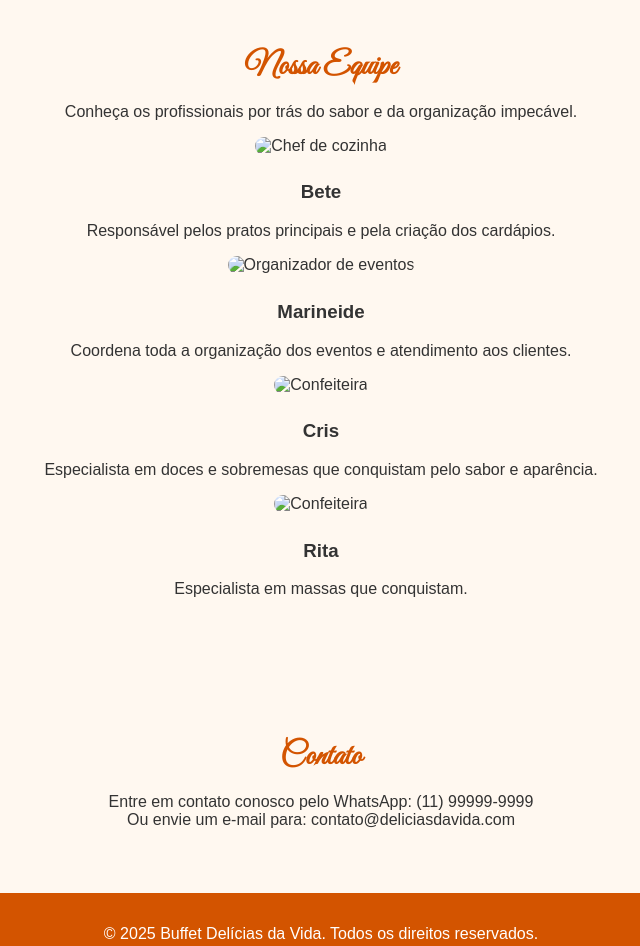
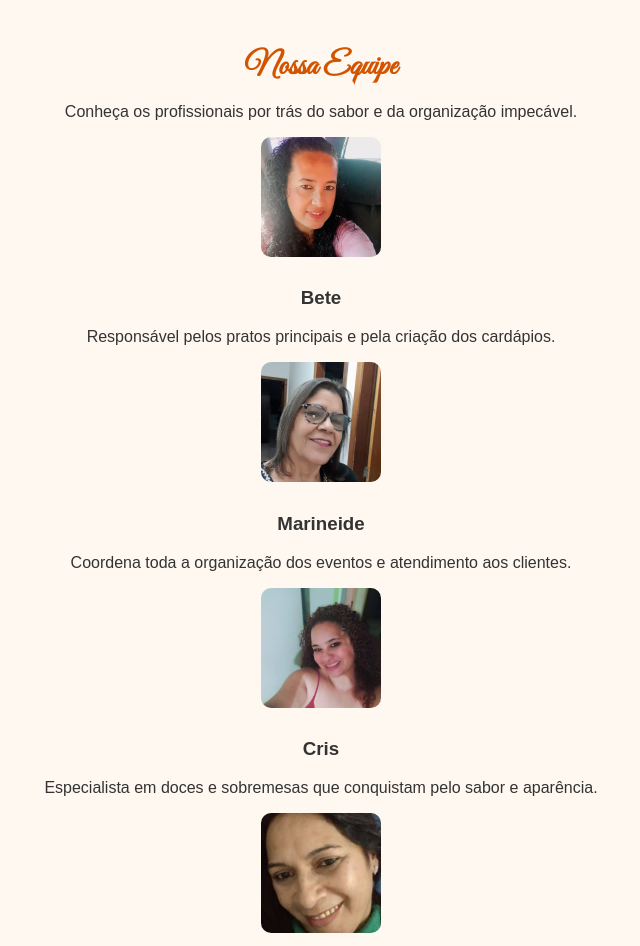
Before and after one commit to G9d96/restaurante, a plain HTML site: page index.html in a window 1280 px wide. Shown: the part 1480-2426 px from the top of the page, without its empty margins (319-959 px from the left). Drawn offline with Linux system fonts and the light colour scheme.

Commit message:
index.html

```diff
--- a/index.html
+++ b/index.html
@@ -41,7 +41,7 @@
         }
 
         .banner {
-            background: url('equipe/recipientes-abertos-de-alimentos_1203-2061.avif') no-repeat center center/cover;
+            background: url('recipientes-abertos-de-alimentos_1203-2061.avif') no-repeat center center/cover;
             color: white;
             text-align: center;
             padding: 6rem 1rem;
@@ -184,23 +184,23 @@
         <p>Conheça os profissionais por trás do sabor e da organização impecável.</p>
         <div class="team">
             <div class="team-member">
-                <img src="equipe/Imagem do WhatsApp de 2025-04-16 à(s) 11.59.52_b133cef2.jpg" alt="Chef de cozinha" />
+                <img src="Imagem do WhatsApp de 2025-04-16 à(s) 11.59.52_b133cef2.jpg" alt="Chef de cozinha" />
                 <h3>Bete</h3>
                 <p>Responsável pelos pratos principais e pela criação dos cardápios.</p>
             </div>
             <div class="team-member">
-                <img src="equipe/Imagem do WhatsApp de 2025-04-16 à(s) 12.00.07_631a5173.jpg"
+                <img src="Imagem do WhatsApp de 2025-04-16 à(s) 12.00.07_631a5173.jpg"
                     alt="Organizador de eventos" />
                 <h3>Marineide</h3>
                 <p>Coordena toda a organização dos eventos e atendimento aos clientes.</p>
             </div>
             <div class="team-member">
-                <img src="equipe/Imagem do WhatsApp de 2025-04-16 à(s) 12.04.48_5f31c47b.jpg" alt="Confeiteira" />
+                <img src="Imagem do WhatsApp de 2025-04-16 à(s) 12.04.48_5f31c47b.jpg" alt="Confeiteira" />
                 <h3>Cris</h3>
                 <p>Especialista em doces e sobremesas que conquistam pelo sabor e aparência.</p>
             </div>
             <div class="team-member">
-                <img src="equipe/Imagem do WhatsApp de 2025-04-16 à(s) 12.23.08_c749e487.jpg" alt="Confeiteira" />
+                <img src="Imagem do WhatsApp de 2025-04-16 à(s) 12.23.08_c749e487.jpg" alt="Confeiteira" />
                 <h3>Rita</h3>
                 <p>Especialista em massas que conquistam.</p>
             </div>
```
